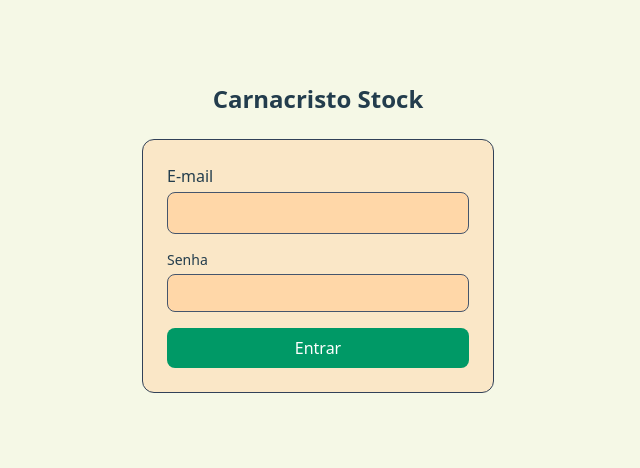
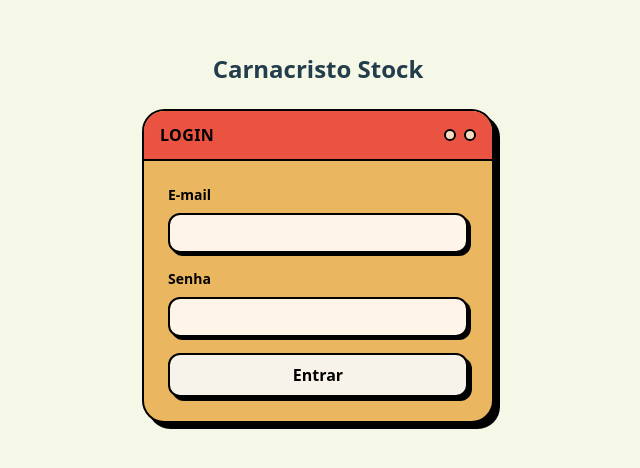
Before and after one commit to henriqueaamorim/carnacristo-stock, a Next.js app: page /login in a window 1280 px wide. Shown: the part 162-630 px from the top of the page, without its empty margins (322-962 px from the left). Built offline with nearby package versions, Linux system fonts and the light colour scheme.

Commit message:
edit-loginpage

```diff
--- a/src/app/(auth)/login/page.tsx
+++ b/src/app/(auth)/login/page.tsx
@@ -34,40 +34,56 @@ export default function LoginPage() {
       <h1 className="mb-6 text-center text-2xl font-bold text-[#233d4d]">
         Carnacristo Stock
       </h1>
-      <form onSubmit={onSubmit} className="space-y-4 rounded-xl border border-slate-700 bg-orange-200/50 p-6">
-        <label className="block text-bold text-[#233d4d]">
+      <form
+        onSubmit={onSubmit}
+        className="overflow-hidden rounded-[1.4rem] border-2 border-black bg-[#eab660] shadow-[6px_6px_0_#000]"
+      >
+        <div className="flex items-center justify-between border-b-2 border-black bg-[#ea5342] px-4 py-3">
+          <span className="text-base font-black uppercase tracking-wide text-black">Login</span>
+          <div className="flex items-center gap-2">
+            <span className="h-3 w-3 rounded-full border-2 border-black bg-[#f8dcc0]" aria-hidden="true" />
+            <span className="h-3 w-3 rounded-full border-2 border-black bg-[#f8dcc0]" aria-hidden="true" />
+          </div>
+        </div>
+
+        <div className="space-y-4 p-6">
+          <label className="block text-sm font-bold text-black">
             E-mail
             <input
               type="email"
               autoComplete="email"
               required
-            className="mt-1 w-full rounded-lg border border-slate-600 bg-orange-200 px-3 py-2 text-[#233333]"
+              className="mt-2 w-full rounded-xl border-2 border-black bg-[#fff4e8] px-3 py-2 text-[#233333] shadow-[3px_3px_0_#000] outline-none transition focus:translate-x-[1px] focus:translate-y-[1px] focus:shadow-[2px_2px_0_#000]"
               value={email}
               onChange={(e) => setEmail(e.target.value)}
             />
           </label>
-        <label className="block text-sm text-[#233d4d]">
+          <label className="block text-sm font-bold text-black">
             Senha
             <input
               type="password"
               autoComplete="current-password"
               required
-            className="mt-1 w-full rounded-lg border border-slate-600 bg-orange-200 px-3 py-2 text-[#233d4d]"
+              className="mt-2 w-full rounded-xl border-2 border-black bg-[#fff4e8] px-3 py-2 text-[#233d4d] shadow-[3px_3px_0_#000] outline-none transition focus:translate-x-[1px] focus:translate-y-[1px] focus:shadow-[2px_2px_0_#000]"
               onChange={(e) => setPassword(e.target.value)}
             />
           </label>
           {error ? (
-          <p className="text-sm text-red-400" role="alert">
+            <p
+              className="rounded-xl border-2 border-black bg-[#f7b3a9] px-3 py-2 text-sm font-semibold text-black shadow-[3px_3px_0_#000]"
+              role="alert"
+            >
               {error}
             </p>
           ) : null}
           <button
             type="submit"
             disabled={loading}
-          className="w-full rounded-lg bg-emerald-600 py-2 font-medium text-white hover:bg-emerald-500 disabled:opacity-50"
+            className="w-full rounded-xl border-2 border-black bg-[#f7f3ea] py-2 font-black text-black shadow-[4px_4px_0_#000] transition hover:translate-x-[1px] hover:translate-y-[1px] hover:shadow-[3px_3px_0_#000] disabled:opacity-50"
           >
             {loading ? "Entrando…" : "Entrar"}
           </button>
+        </div>
       </form>
     </div>
   );
```
Lines whose indentation alone changed are shown as unchanged.
